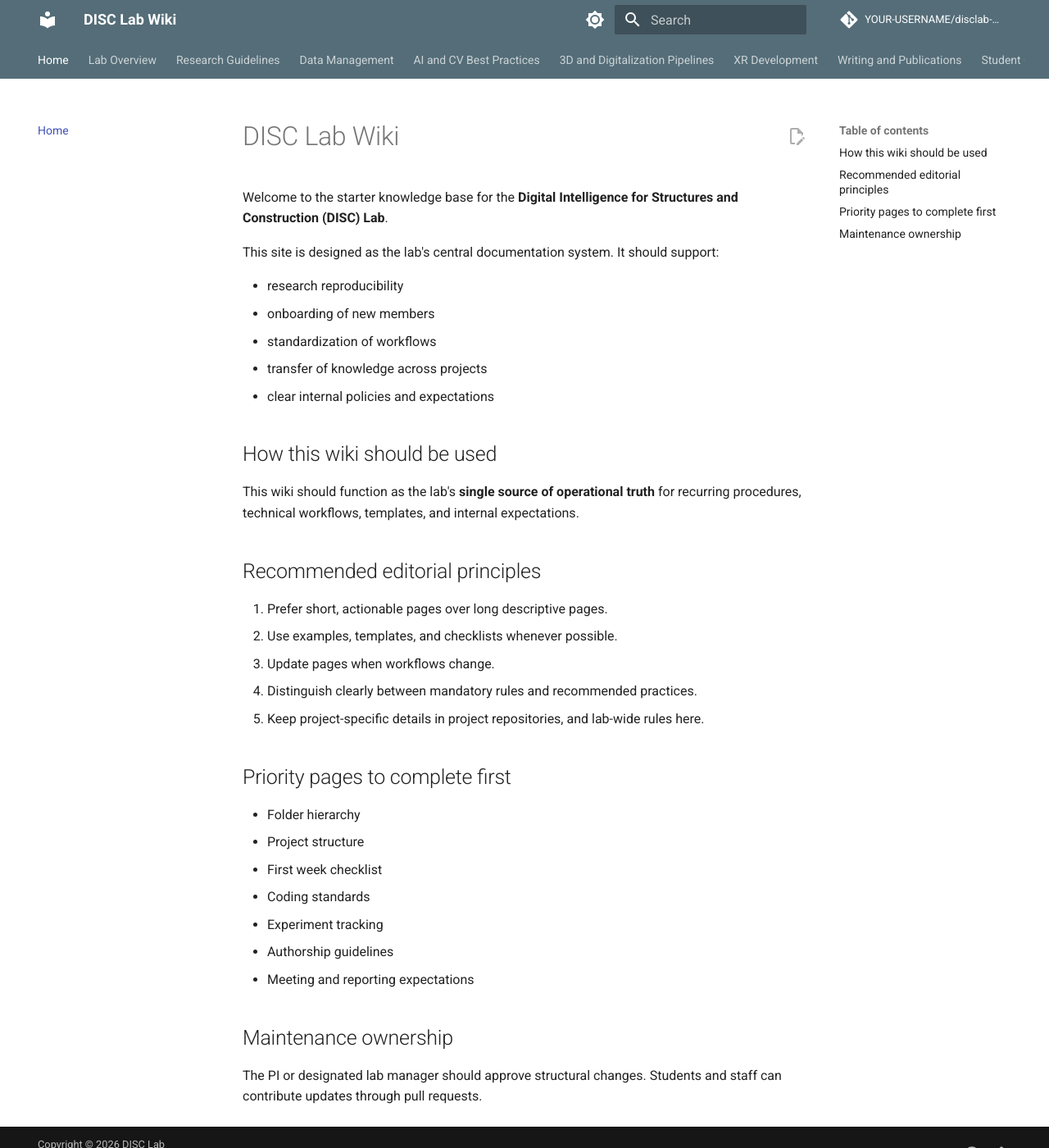
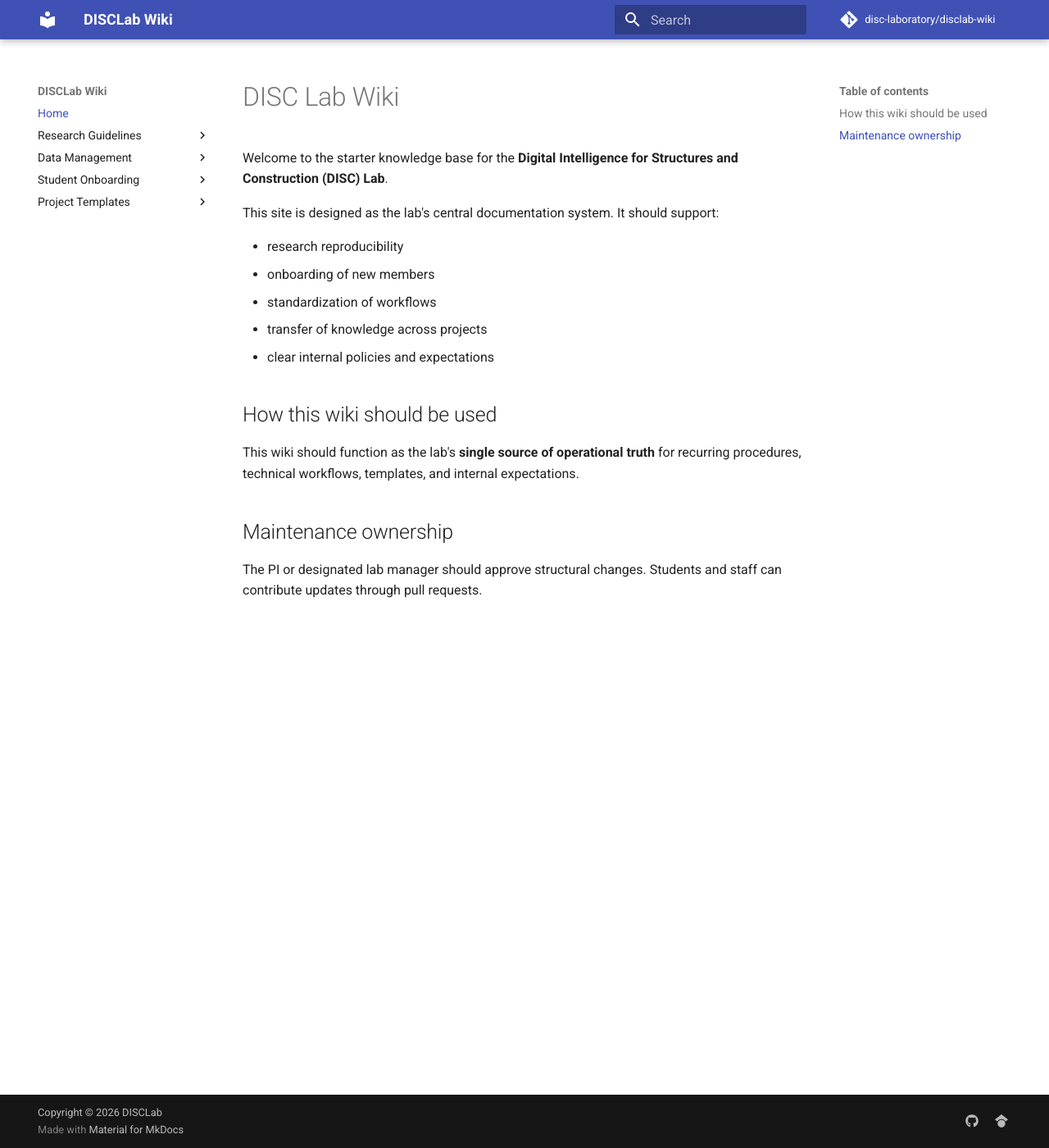
Before and after one commit to disc-laboratory/disclab-wiki, an MkDocs documentation site: the page built from docs/index.md, in a window 1280 px wide and 1400 px high. Shown: the whole window at 82% size. Built offline with MkDocs 1.6.1 and Material for MkDocs 9.7.7, drawn with Linux system fonts in a browser that asks for light colours; comment, search, counter and statistics services are not loaded.

Commit message:
First edit

```diff
--- a/docs/index.md
+++ b/docs/index.md
@@ -13,6 +13,9 @@ This site is designed as the lab's central documentation system. It should suppo
 ## How this wiki should be used
 
 This wiki should function as the lab's **single source of operational truth** for recurring procedures, technical workflows, templates, and internal expectations.
+
+
+<!--
 
 ## Recommended editorial principles
 
@@ -31,6 +34,7 @@ This wiki should function as the lab's **single source of operational truth** fo
 - Experiment tracking
 - Authorship guidelines
 - Meeting and reporting expectations
+-->
 
 ## Maintenance ownership
 
--- a/mkdocs.yml
+++ b/mkdocs.yml
@@ -1,39 +1,41 @@
-site_name: DISC Lab Wiki
+site_name: DISCLab Wiki
 site_description: Internal knowledge base and operating handbook for the Digital Intelligence for Structures and Construction Lab
-site_author: DISC Lab
-site_url: https://YOUR-USERNAME.github.io/disclab-wiki/
-repo_url: https://github.com/YOUR-USERNAME/disclab-wiki
-repo_name: YOUR-USERNAME/disclab-wiki
+site_author: DISCLab
+site_url: https://disc-laboratory.github.io/disclab-wiki/
+repo_url: https://github.com/disc-laboratory/disclab-wiki
+repo_name: disc-laboratory/disclab-wiki
 edit_uri: edit/main/docs/
-copyright: Copyright &copy; 2026 DISC Lab
+copyright: Copyright &copy; 2026 DISCLab
 
-theme:
-  name: material
-  language: en
-  features:
-    - navigation.tabs
-    - navigation.sections
-    - navigation.expand
-    - navigation.top
-    - search.suggest
-    - search.highlight
-    - content.code.copy
-    - content.action.edit
-    - content.tabs.link
-    - toc.follow
-  palette:
-    - scheme: default
-      primary: blue grey
-      accent: deep orange
-      toggle:
-        icon: material/brightness-7
-        name: Switch to dark mode
-    - scheme: slate
-      primary: blue grey
-      accent: deep orange
-      toggle:
-        icon: material/brightness-4
-        name: Switch to light mode
+theme: #readthedocs
+    name: 'material'
+    #name: 'rtd-dropdown'
+#  name: material
+#  language: en
+#  features:
+#    - navigation.tabs
+#    - navigation.sections
+#    - navigation.expand
+#    - navigation.top
+#    - search.suggest
+#    - search.highlight
+#    - content.code.copy
+#    - content.action.edit
+#    - content.tabs.link
+#    - toc.follow
+#  palette:
+#    - scheme: default
+#      primary: blue grey
+#      accent: deep orange
+#      toggle:
+#        icon: material/brightness-7
+#        name: Switch to dark mode
+#    - scheme: slate
+#      primary: blue grey
+#      accent: deep orange
+#      toggle:
+#        icon: material/brightness-4
+#        name: Switch to light mode
 
 markdown_extensions:
   - admonition
@@ -67,12 +69,12 @@ extra:
 
 nav:
   - Home: index.md
-  - Lab Overview:
-      - Overview: lab-overview/index.md
-      - Vision and Mission: lab-overview/vision-mission.md
-      - Research Areas: lab-overview/research-areas.md
-      - Ongoing Projects: lab-overview/ongoing-projects.md
-      - Publications: lab-overview/publications.md
+  #- Lab Overview:
+  #    - Overview: lab-overview/index.md
+  #    - Vision and Mission: lab-overview/vision-mission.md
+  #    - Research Areas: lab-overview/research-areas.md
+  #    - Ongoing Projects: lab-overview/ongoing-projects.md
+  #    - Publications: lab-overview/publications.md
   - Research Guidelines:
       - Overview: research-guidelines/index.md
       - Project Structure: research-guidelines/project-structure.md
@@ -87,30 +89,30 @@ nav:
       - Metadata Requirements: data-management/metadata-requirements.md
       - Backup and Security: data-management/backup-security.md
       - Versioning: data-management/versioning.md
-  - AI and CV Best Practices:
-      - Overview: ai-cv-best-practices/index.md
-      - Training Workflows: ai-cv-best-practices/training-workflows.md
-      - Annotation Standards: ai-cv-best-practices/annotation-standards.md
-      - Evaluation Metrics: ai-cv-best-practices/evaluation-metrics.md
-      - Reproducibility Checklist: ai-cv-best-practices/reproducibility-checklist.md
-  - 3D and Digitalization Pipelines:
-      - Overview: digitalization-pipelines/index.md
-      - Photogrammetry: digitalization-pipelines/photogrammetry.md
-      - NeRF and Gaussian Splatting: digitalization-pipelines/nerf-gaussian-splatting.md
-      - Mesh Processing: digitalization-pipelines/mesh-processing.md
-      - LOD Definitions: digitalization-pipelines/lod-definitions.md
-  - XR Development:
-      - Overview: xr-development/index.md
-      - Unity Project Structure: xr-development/unity-project-structure.md
-      - HoloLens Deployment: xr-development/hololens-deployment.md
-      - ONNX Integration: xr-development/onnx-integration.md
-      - Performance Constraints: xr-development/performance-constraints.md
-  - Writing and Publications:
-      - Overview: writing-publications/index.md
-      - Paper Templates: writing-publications/paper-templates.md
-      - Internal Review Process: writing-publications/internal-review-process.md
-      - Authorship Guidelines: writing-publications/authorship-guidelines.md
-      - Conference vs Journal Strategy: writing-publications/conference-vs-journal-strategy.md
+  #- AI and CV Best Practices:
+  #    - Overview: ai-cv-best-practices/index.md
+  #    - Training Workflows: ai-cv-best-practices/training-workflows.md
+  #    - Annotation Standards: ai-cv-best-practices/annotation-standards.md
+  #    - Evaluation Metrics: ai-cv-best-practices/evaluation-metrics.md
+  #    - Reproducibility Checklist: ai-cv-best-practices/reproducibility-checklist.md
+  #- 3D and Digitalization Pipelines:
+  #    - Overview: digitalization-pipelines/index.md
+  #    - Photogrammetry: digitalization-pipelines/photogrammetry.md
+  #    - NeRF and Gaussian Splatting: digitalization-pipelines/nerf-gaussian-splatting.md
+  #    - Mesh Processing: digitalization-pipelines/mesh-processing.md
+  #    - LOD Definitions: digitalization-pipelines/lod-definitions.md
+  #- XR Development:
+  #    - Overview: xr-development/index.md
+  #    - Unity Project Structure: xr-development/unity-project-structure.md
+  #    - HoloLens Deployment: xr-development/hololens-deployment.md
+  #    - ONNX Integration: xr-development/onnx-integration.md
+  #    - Performance Constraints: xr-development/performance-constraints.md
+  #- Writing and Publications:
+  #    - Overview: writing-publications/index.md
+  #    - Paper Templates: writing-publications/paper-templates.md
+  #    - Internal Review Process: writing-publications/internal-review-process.md
+  #    - Authorship Guidelines: writing-publications/authorship-guidelines.md
+  #    - Conference vs Journal Strategy: writing-publications/conference-vs-journal-strategy.md
   - Student Onboarding:
       - Overview: student-onboarding/index.md
       - First Week Checklist: student-onboarding/first-week-checklist.md
@@ -122,14 +124,14 @@ nav:
       - Starter Repository: project-templates/starter-repository.md
       - README Template: project-templates/readme-template.md
       - Experiment Log Template: project-templates/experiment-log-template.md
-  - Infrastructure and Resources:
-      - Overview: infrastructure-resources/index.md
-      - GPU Servers: infrastructure-resources/gpu-servers.md
-      - Cloud Accounts: infrastructure-resources/cloud-accounts.md
-      - Lab Equipment: infrastructure-resources/lab-equipment.md
-  - Administrative Policies:
-      - Overview: admin-policies/index.md
-      - Meetings: admin-policies/meetings.md
-      - Reporting Expectations: admin-policies/reporting-expectations.md
-      - Code Review Rules: admin-policies/code-review-rules.md
-      - Data Ownership: admin-policies/data-ownership.md
+  #- Infrastructure and Resources:
+  #    - Overview: infrastructure-resources/index.md
+  #    - GPU Servers: infrastructure-resources/gpu-servers.md
+  #    - Cloud Accounts: infrastructure-resources/cloud-accounts.md
+  #    - Lab Equipment: infrastructure-resources/lab-equipment.md
+  #- Administrative Policies:
+  #    - Overview: admin-policies/index.md
+  #    - Meetings: admin-policies/meetings.md
+  #    - Reporting Expectations: admin-policies/reporting-expectations.md
+  #    - Code Review Rules: admin-policies/code-review-rules.md
+  #    - Data Ownership: admin-policies/data-ownership.md
```
Also changed, not shown: README.md (+11 -0 lines).
